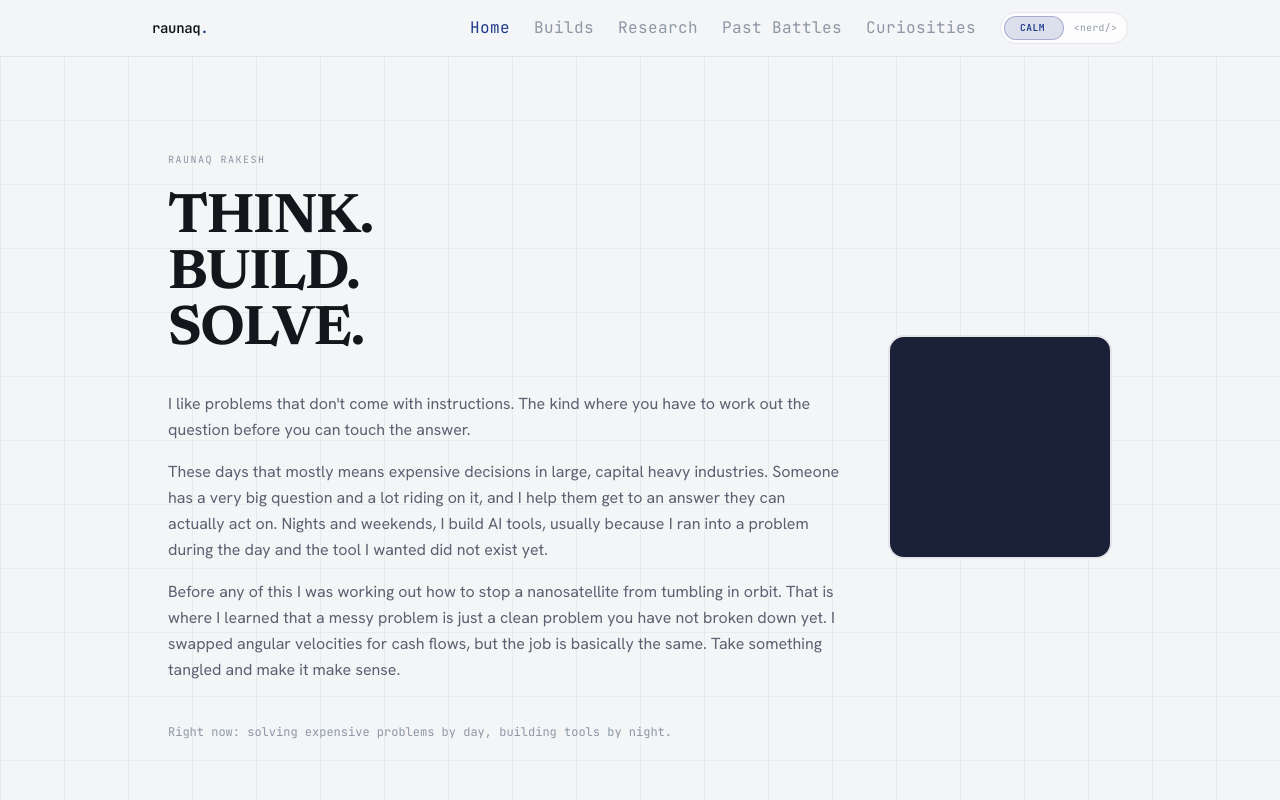
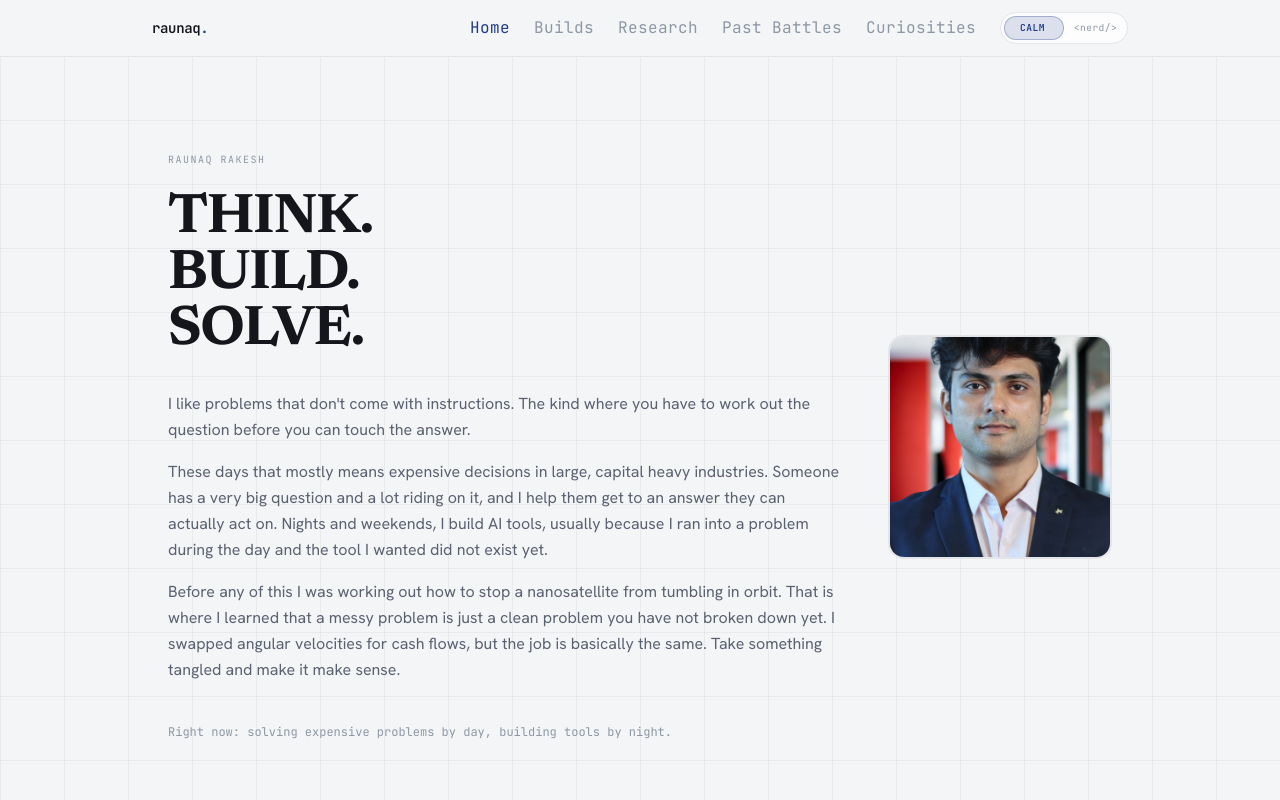
Before and after one commit to Raunaq-nous/raunaq-portfolio, a Next.js app: page / in a window 1280 px wide. Shown: the top 800 px of the page. Built offline with nearby package versions, Linux system fonts and the light colour scheme.

Commit message:
fix: update profile image src to Rakesh_Raunaq headshot
https://claude.ai/code/session_01SmYyiyfDz7pMksB6oDoBG7

```diff
--- a/src/app/page.tsx
+++ b/src/app/page.tsx
@@ -115,7 +115,7 @@ export default function Home() {
               <div className="flex-shrink-0 fade-in-2">
                 <div className="w-48 h-48 md:w-56 md:h-56 rounded-2xl overflow-hidden border-2 border-border hover:border-accent/40 transition-colors bg-[#1a2035]">
                   <img
-                    src={`${process.env.__NEXT_ROUTER_BASEPATH || ''}/profile.jpg`}
+                    src={`${process.env.__NEXT_ROUTER_BASEPATH || ''}/Rakesh_Raunaq_Set%202_lres_Headshot.jpeg`}
                     alt="Raunaq Rakesh"
                     className="w-full h-full object-cover"
                     onError={(e) => { e.currentTarget.style.display = 'none'; }}
```
